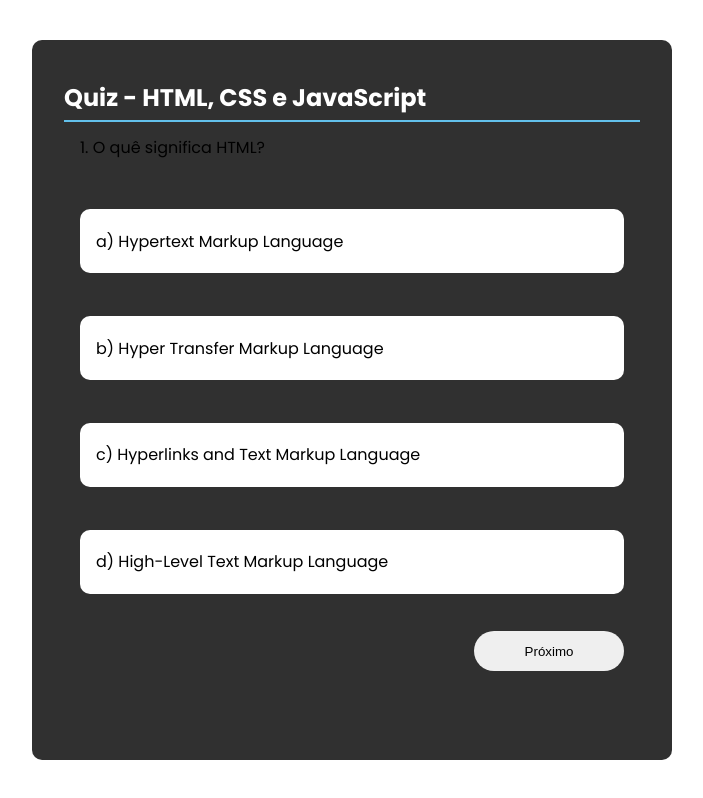
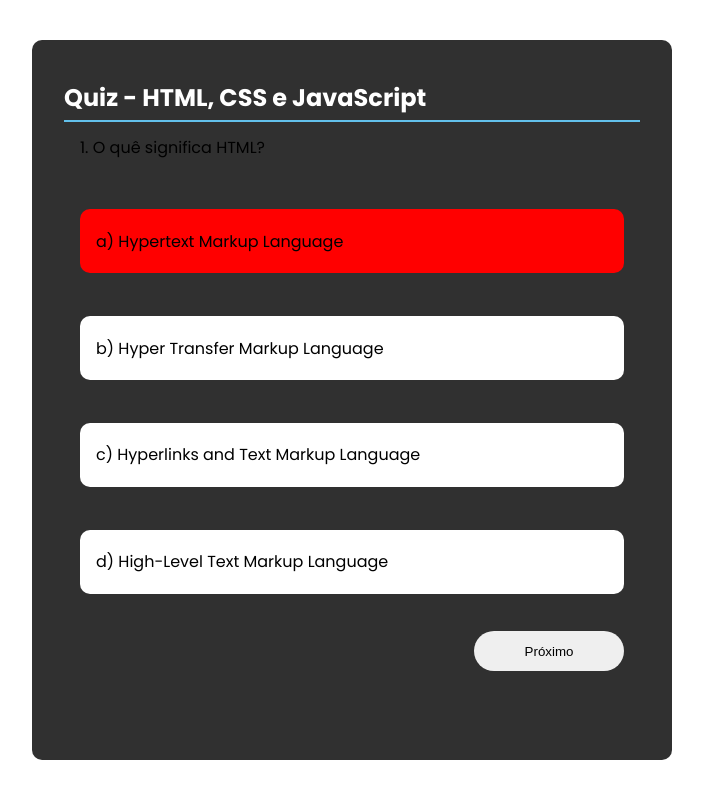
Before and after one commit to beatrizac03/quiz-js, a plain HTML site: page index.html in a window 1280 px wide. Shown: the whole page, without its empty margins (288-991 px from the left). Drawn offline with Linux system fonts and the light colour scheme.

Commit message:
updt 1.3

```diff
--- a/index.html
+++ b/index.html
@@ -36,6 +36,7 @@
             <button class="btn-next">Próximo</button>
         </div>
     </div>
-    <script src="script.js"></script>
+    <script type="module" src="script.js"></script>
+
 </body>
 </html>
--- a/questions-answers.js
+++ b/questions-answers.js
@@ -1,21 +1,76 @@
-
 const questions = [
     {
         question: "1. O quê significa HTML?",
         answers: [
-            { answer: "a) Hypertext Markup Language", correct: true},
-            { answer: "b) Hyper Transfer Markup Language", correct: false},
-            { answer: "c) Hyperlinks and Text Markup Language", correct: false},
-            { answer: "d) High-Level Text Markup Language", correct: false},
+            { option: "a) Hypertext Markup Language", correct: true},
+            { option: "b) Hyper Transfer Markup Language", correct: false},
+            { option: "c) Hyperlinks and Text Markup Language", correct: false},
+            { option: "d) High-Level Text Markup Language", correct: false},
         ]
     },
     {
         question: "2. Como você cria um link em HTML?",
         answers: [
-            { answer: "a) <a src=\"link\">Texto do Link</a>", correct: false},
-            { answer: "b) <link href=\"link\">Texto do Link</link>", correct: false},
-            { answer: "c) <a href=\"link\">Texto do Link</a>", correct: true},
-            { answer: "d) <link src=\"link\">Texto do Link</link>", correct: false},
+            {
+                option: "a) &lt;a src=&quot;link&quot;&gt;Texto do Link&lt;/a&gt;",
+                correct: false
+            },
+            {
+                option: "b) &lt;link href=&quot;link&quot;&gt;Texto do Link&lt;/link&gt;",
+                correct: false
+            },
+            {
+                option: "c) &lt;a href=&quot;link&quot;&gt;Texto do Link&lt;/a&gt",
+                correct: true
+            },
+            {
+                option: "d) &lt;link src=&quot;link&quot;&gt;Texto do Link&lt;/link&gt;",
+                correct: false
+            },
+        ]
+    },
+    {
+        question: "3. Qual é a função da tag <head> em um documento HTML?",
+        answers: [
+            {
+                option: "a) Definir o conteúdo principal da página",
+                correct: false
+            },
+            {
+                option: "b) Incluir elementos visuais como imagens e vídeos",
+                correct: false
+            },
+            {
+                option: "c) Fornecer informações sobre o documento como título, scripts e metadados",
+                correct: true
+            },
+            {
+                option: "d) Estruturar o layout da página",
+                correct: false
+            },
+        ]
+    },
+    {
+        question: "4. Como você seleciona um elemento HTML usando JavaScript?Qual é a função da tag <head> em um documento HTML?",
+        answers: [
+            {
+                option: "a) Utilizando o seletor # seguido pelo ID do elemento.",
+                correct: false
+            },
+            {
+                option: "b) Utilizando o seletor . seguido pela classe do elemento.",
+                correct: false
+            },
+            {
+                option: "c) Utilizando o método getElementByTagName() e especificando o nome da tag HTML.",
+                correct: false
+            },
+            {
+                option: "d) Utilizando o método querySelector() e especificando um seletor CSS.",
+                correct: true
+            },
         ]
     }
 ]
+
+export default questions;
--- a/script.js
+++ b/script.js
@@ -1,35 +1,4 @@
-const questions = [
-    {
-        question: "1. O quê significa HTML?",
-        answers: [
-            { option: "a) Hypertext Markup Language", correct: true},
-            { option: "b) Hyper Transfer Markup Language", correct: false},
-            { option: "c) Hyperlinks and Text Markup Language", correct: false},
-            { option: "d) High-Level Text Markup Language", correct: false},
-        ]
-    },
-    {
-        question: "2. Como você cria um link em HTML?",
-        answers: [
-            {
-                option: "a) &lt;a src=&quot;link&quot;&gt;Texto do Link&lt;/a&gt;",
-                correct: false
-            },
-            {
-                option: "b) &lt;link href=&quot;link&quot;&gt;Texto do Link&lt;/link&gt;",
-                correct: false
-            },
-            {
-                option: "c) &lt;a href=&quot;link&quot;&gt;Texto do Link&lt;/a&gt",
-                correct: true
-            },
-            {
-                option: "d) &lt;link src=&quot;link&quot;&gt;Texto do Link&lt;/link&gt;",
-                correct: false
-            },
-        ]
-    }
-]
+import questions from './questions-answers.js'
 
 let questionDiv = document.querySelector('.question')
 let eachAnswer = document.querySelectorAll('.each-answer')
@@ -58,6 +27,16 @@
 
 loadQuestion()
 
+function chooseAnswer() {
+    questions[currentIndex].answers.forEach( (answer, index) => {
+        if(answer.correct == true) {
+            eachAnswer[index].style.backgroundColor = 'red'
+        }
+    })
+}
+
+chooseAnswer()
+
 
 
 btnNext.addEventListener('click', function() {
```
